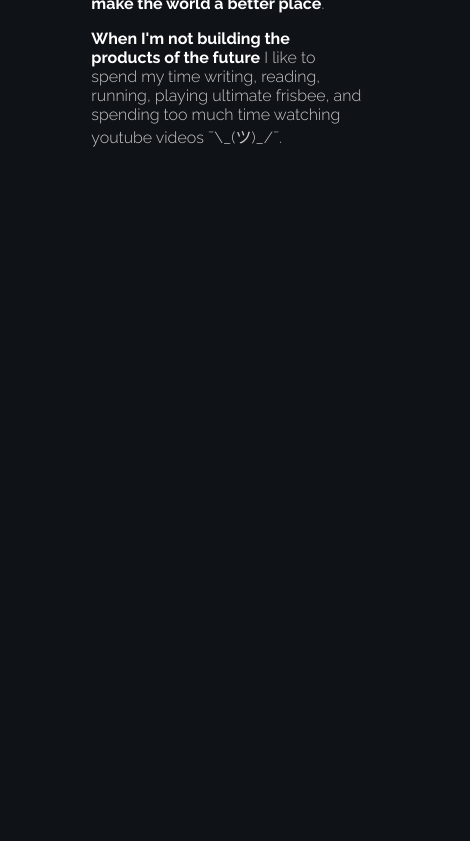
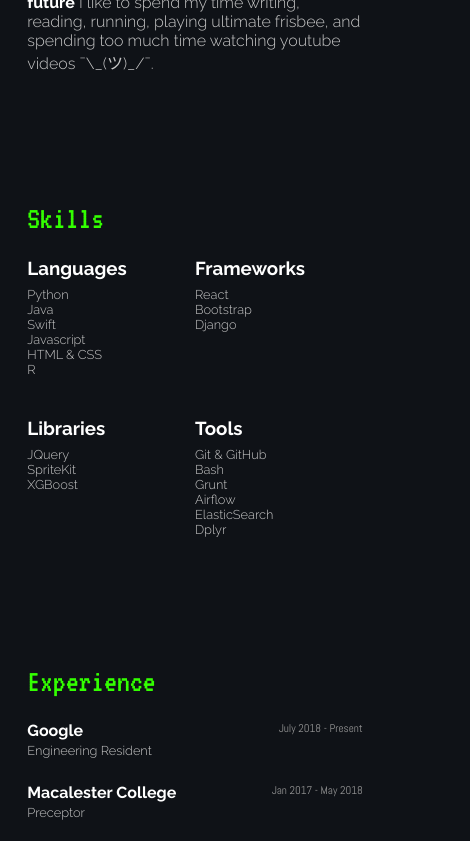
Before and after one commit to dochoa1/my-site, a React (Create React App) app: page / in a window 390 px wide. Shown: the part 1156-1997 px from the top of the page, 470 px wide, since content can reach past the window. Built offline with nearby package versions, Linux system fonts and the light colour scheme; some icons are missing.

Commit message:
Adds responsive features to every component except for the project component.

```diff
--- a/src/components/About/about.css
+++ b/src/components/About/about.css
@@ -1,14 +1,11 @@
 .About {
   display: grid;
-  grid-template-columns: 1fr 6fr;
-  grid-template-rows: 1fr 15fr;
+  grid-template-columns: 2fr 4fr;
+  grid-template-rows: auto;
+  grid-row-gap: 1em;
   grid-template-areas:
-    "header main";
-}
-
-header {
-  grid-area: header;
-  font-size: 2em;
+    "header ."
+    "main main";
 }
 
 .About > div {
@@ -16,12 +13,19 @@ header {
 }
 
 p:first-child {
-  margin-top: 0.5em; /* To match up with header */
+  margin-top: 0;
 }
+
 
 @media screen and (min-width: 768px) {
   .About {
     grid-template-columns: 1fr 4fr;
-    grid-template-rows: auto;
+    grid-row-gap: 0;
+    grid-template-areas:
+      "header main";
+  }
+
+  p:first-child {
+    margin-top: 0.5em; /* To match up with header */
   }
 }
--- a/src/components/App/App.css
+++ b/src/components/App/App.css
@@ -2,6 +2,11 @@ body {
   background: #0f1217;
   font-family: 'Raleway', sans-serif;
   color: #C8C8C8;
+}
+
+header {
+  font-size: 2em;
+  grid-area: header;
 }
 
 .terminal {
--- a/src/components/Contact/contact.css
+++ b/src/components/Contact/contact.css
@@ -3,7 +3,7 @@
 }
 
 .Contact > header {
-  font-size: 3em;
+  font-size: 1.5em;
 }
 
 .font-awesome {
@@ -16,10 +16,12 @@
 }
 
 .Contact > img {
-  width: 10%;
+  width: 20%;
 }
-.Contact > img:hover {
-  cursor: pointer;
+
+#accounts > a > i {
+  width: 5%;
+  font-size: 1.3em;
 }
 
 .Contact > p {
@@ -31,3 +33,18 @@
 .Contact > * {
   margin-bottom: 0.7em;
 }
+
+
+@media screen and (min-width: 768px) {
+  .Contact > header {
+    font-size: 3em;
+  }
+
+  .Contact > img {
+    width: 10%;
+  }
+
+  #accounts > a > i {
+    font-size: 2em;
+  }
+}
--- a/src/components/Contact/contact.js
+++ b/src/components/Contact/contact.js
@@ -13,14 +13,14 @@ class Contact extends Component {
   render() {
     return (
       <div className="Contact">
-        <header className="terminal"> {'-----------> Get In Touch! <-----------'}</header>
-        <div>
-          <a href="mailto:dochoa@macalester.edu"><i class="far fa-envelope fa-2x font-awesome"></i></a>
-          <a href="https://github.com/dochoa1" target="_blank" rel="noopener noreferrer"><i class="fab fa-github fa-2x font-awesome"></i></a>
-          <a href="https://www.linkedin.com/in/daniel-ochoa-8b2416a9/" target="_blank" rel="noopener noreferrer"><i class="fab fa-linkedin fa-2x font-awesome"></i></a>
-          <a href="https://www.facebook.com/profile.php?id=100012335137244" target="_blank" rel="noopener noreferrer"><i class="fab fa-facebook-square fa-2x font-awesome"></i></a>
-          <a href="https://open.spotify.com/user/danny_dork" target="_blank" rel="noopener noreferrer"><i class="fab fa-spotify fa-2x font-awesome"></i></a>
-          <a href="https://twitter.com/danny_dork" target="_blank" rel="noopener noreferrer"><i class="fab fa-twitter fa-2x font-awesome"></i></a>
+        <header className="terminal"> {'--------> Get In Touch! <--------'}</header>
+        <div id="accounts">
+          <a href="mailto:dochoa@macalester.edu" id="mail"><i class="far fa-envelope fa-2x font-awesome"></i></a>
+          <a href="https://github.com/dochoa1" id="github" target="_blank" rel="noopener noreferrer"><i class="fab fa-github fa-2x font-awesome"></i></a>
+          <a href="https://www.linkedin.com/in/daniel-ochoa-8b2416a9/" id="linkedin" target="_blank" rel="noopener noreferrer"><i class="fab fa-linkedin fa-2x font-awesome"></i></a>
+          <a href="https://www.facebook.com/profile.php?id=100012335137244" id="facebook" target="_blank" rel="noopener noreferrer"><i class="fab fa-facebook-square fa-2x font-awesome"></i></a>
+          <a href="https://open.spotify.com/user/danny_dork" id="spotify" target="_blank" rel="noopener noreferrer"><i class="fab fa-spotify fa-2x font-awesome"></i></a>
+          <a href="https://twitter.com/danny_dork" id="twitter" target="_blank" rel="noopener noreferrer"><i class="fab fa-twitter fa-2x font-awesome"></i></a>
         </div>
         <img onClick={this.scrollToTop} src={alien} alt="My website's mascot" id="alien-pic"/>
         <p>© Daniel Ochoa 2018</p>
--- a/src/components/Experience/experience.css
+++ b/src/components/Experience/experience.css
@@ -2,11 +2,21 @@
   display: grid;
   grid-template-columns: 1fr 4fr;
   grid-template-rows: auto;
-  grid-template-areas: "header main";
+  grid-row-gap: 1em;
+  grid-template-areas:
+    "header ."
+    "main main";
 }
 
 .experience > div {
   grid-area: main;
+}
+
+@media screen and (min-width: 768px) {
+  .experience {
+    grid-row-gap: 0;
+    grid-template-areas: "header main";
+  }
 }
 
 #resumeImage {
--- a/src/components/Projects/projects.css
+++ b/src/components/Projects/projects.css
@@ -2,21 +2,32 @@
   display: grid;
   grid-template-columns: 1fr 4fr;
   grid-template-rows: auto;
-  grid-template-areas: "header projects-main"
-}
-
-header {
-  grid-area: header;
+  grid-row-gap: 1em;
+  grid-template-areas:
+  "header ."
+  "projects-main projects-main";
 }
 
 .projects-main {
   grid-area: projects-main;
 }
 
-.project:first-child {
-  margin-top: 0.5em; /* To match up with header */
-}
-
 .projects-main:not(:last-child) {
   margin-bottom: 5em;
 }
+
+
+
+@media screen and (min-width: 768px) {
+  .Projects {
+    display: grid;
+    grid-template-columns: 1fr 4fr;
+    grid-row-gap: 0;
+    grid-template-rows: auto;
+    grid-template-areas: "header projects-main"
+  }
+
+  .project:first-child {
+    margin-top: 0.5em; /* To match up with header */
+  }
+}
--- a/src/components/Skills/skills.css
+++ b/src/components/Skills/skills.css
@@ -1,13 +1,12 @@
 .skills {
   display: grid;
-  grid-template-columns: 1fr 1fr 1fr 1fr 1fr;
+  grid-template-columns: 1fr 1fr;
   grid-template-rows: auto;
-  grid-template-areas: "header languages frameworks libraries tools";
-}
-
-header {
-  font-size: 2em;
-  grid-area: header;
+  grid-row-gap: 1em;
+  grid-template-areas:
+   "header ."
+   "languages frameworks"
+   "libraries tools";
 }
 
 .skills-heading > h3 {
@@ -38,3 +37,13 @@ header {
 #skills-tools {
   grid-area: tools;
 }
+
+
+@media screen and (min-width: 768px) {
+  .skills {
+    grid-template-columns: 1fr 1fr 1fr 1fr 1fr;
+    grid-row-gap: 0;
+    grid-template-areas:
+      "header languages frameworks libraries tools";
+  }
+}
```
Also changed, not shown: src/components/Skills/skills.js (line endings or trailing spaces).
